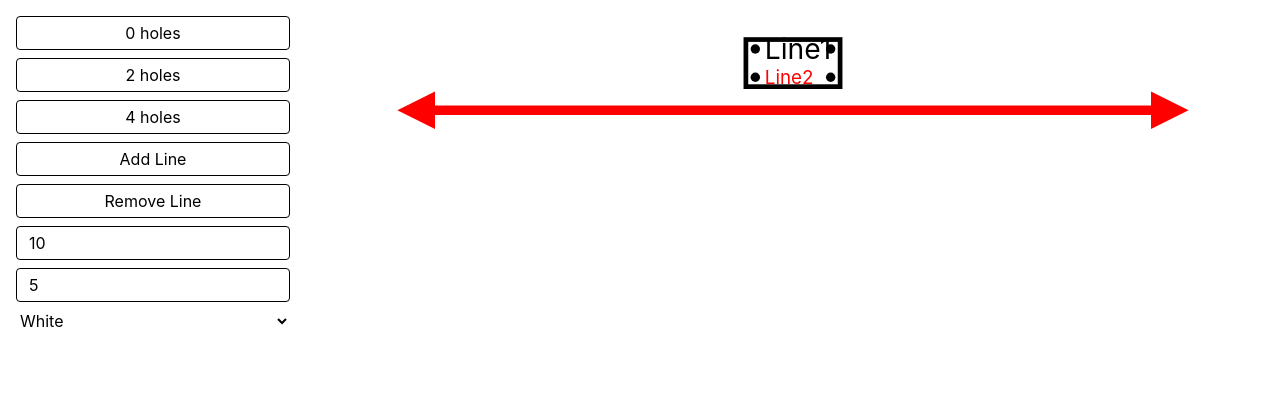
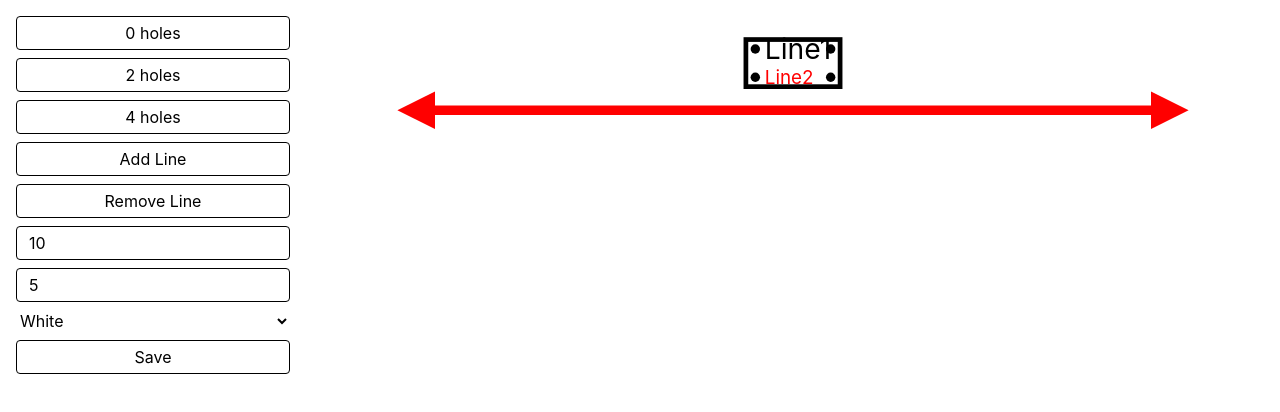
Before and after one commit to RichoHa/label-builder, a React (Vite) app: page / in a window 1280 px wide. Shown: the top 412 px of the page. Built offline with nearby package versions, Linux system fonts and the light colour scheme.

Commit message:
Add Save button — download design as JSON

```diff
--- a/src/App.jsx
+++ b/src/App.jsx
@@ -2,6 +2,16 @@ import { useState } from "react";
 import LabelPreview from "./component/LabelPreview";
 import Button from "./component/Button";
 import Input from "./component/Input";
+
+function download(filename, jsonString) {
+  const blob = new Blob([jsonString], { type: "application/json" });
+  const url = URL.createObjectURL(blob);
+  const a = document.createElement("a");
+  a.href = url;
+  a.download = filename;
+  a.click();
+  URL.revokeObjectURL(url);
+}
 
 export default function App() {
   const [holeCount, setHoleCount] = useState(4);
@@ -13,6 +23,14 @@ export default function App() {
     { text: "Line2", fontSize: 2, colour: "red" },
   ]);
   const lineGap = 3;
+
+  const design = {
+    holeCount: holeCount,
+    rectWidth: rectWidth,
+    rectHeight: rectHeight,
+    bgColor: bgColor,
+    lines: lines,
+  };
 
   const StartRectX = 45;
   const StartRectY = 2.5;
@@ -80,6 +98,13 @@ export default function App() {
           <option value="yellow">Yellow</option>
           <option value="red">Red</option>
         </select>
+        <Button
+          onClick={() =>
+            download("label.json", JSON.stringify(design, null, 2))
+          }
+        >
+          Save
+        </Button>
       </div>
 
       <LabelPreview
```
